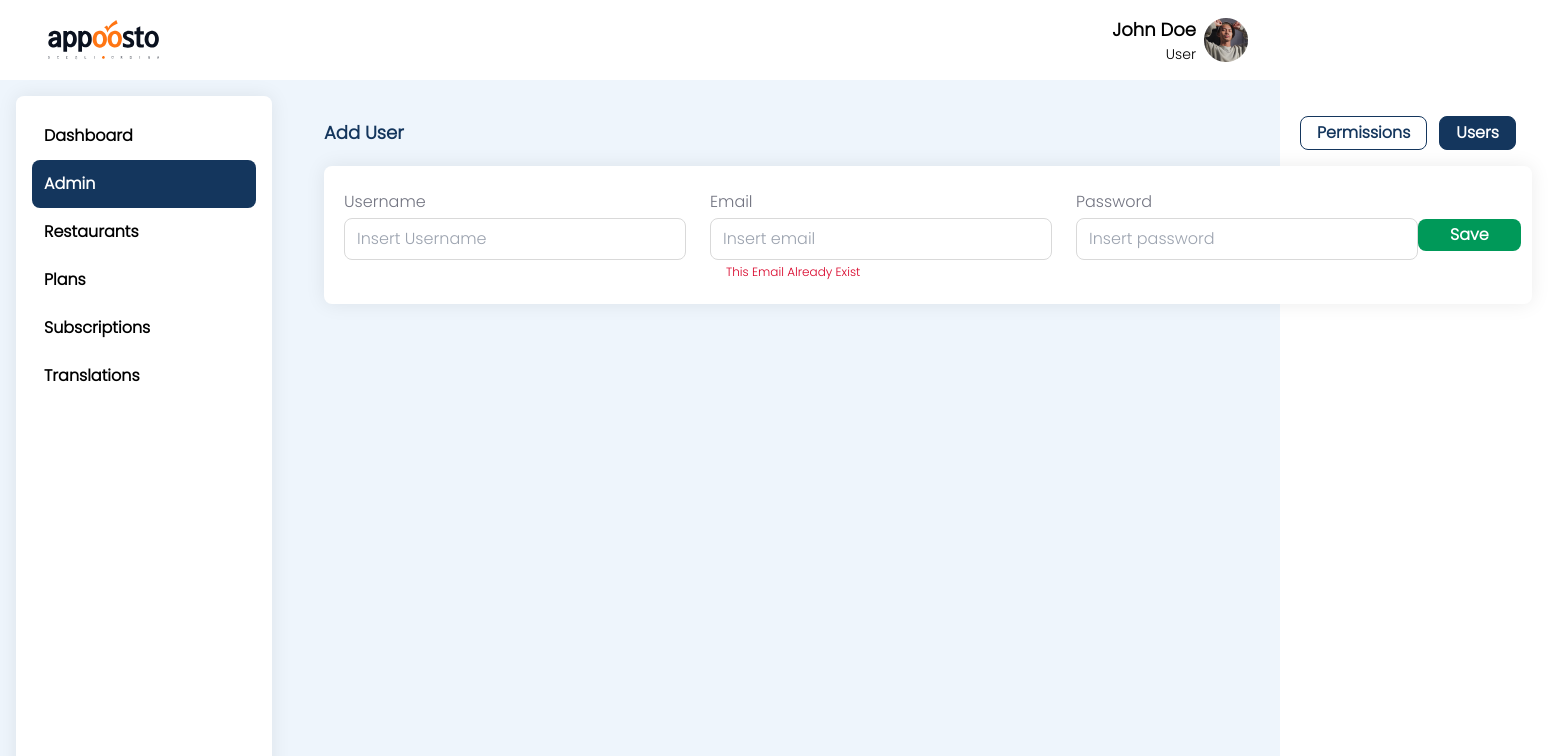
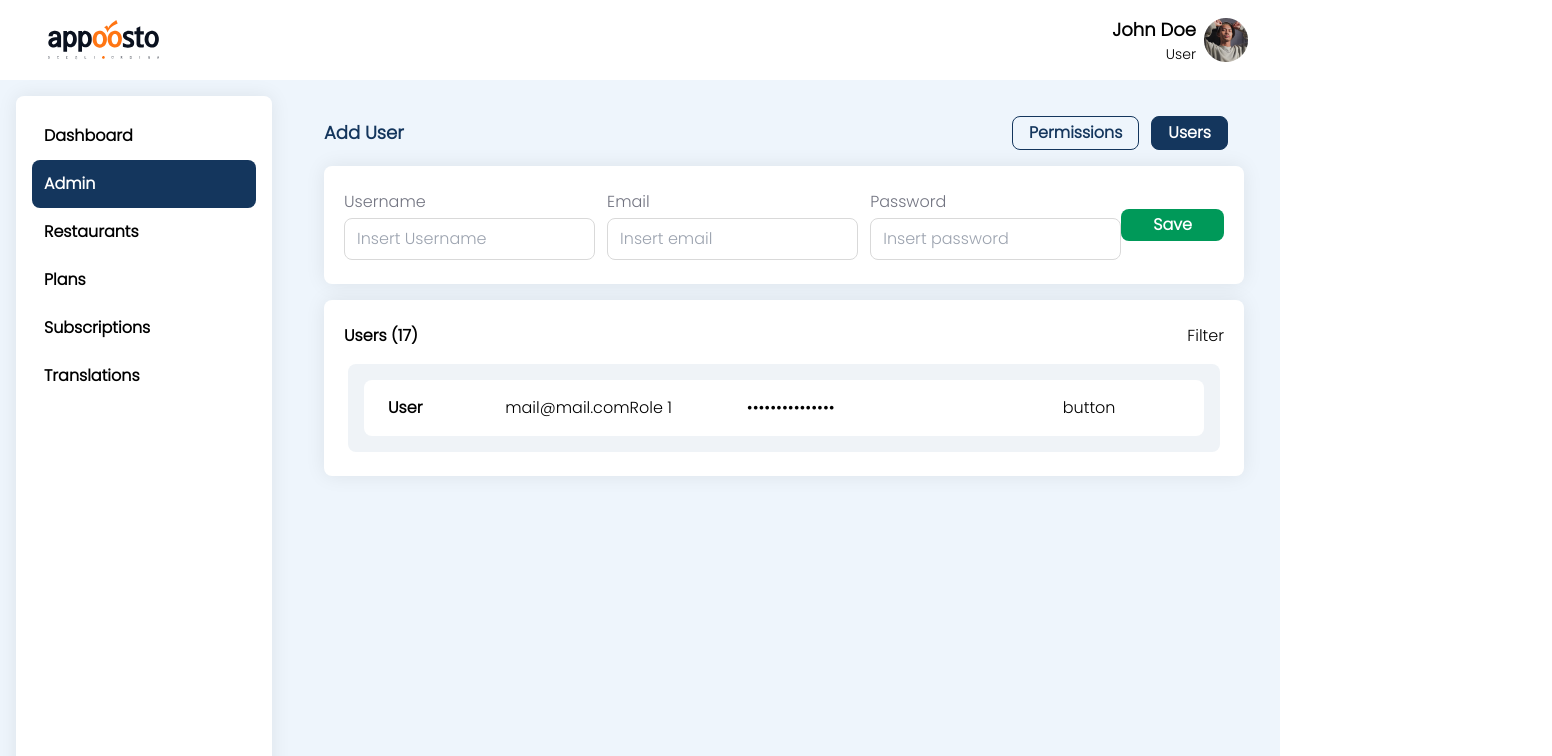
Before and after one commit to Hamza-Tasadaq/Appoosto-SuperAdmin, a React (Create React App) app: page /admin in a window 1280 px wide. Shown: the top 756 px of the page, 1552 px wide, since content can reach past the window. Built offline with nearby package versions, Linux system fonts and the light colour scheme.

Commit message:
Refixes done

```diff
--- a/src/components/protected/Admin/Users.js
+++ b/src/components/protected/Admin/Users.js
@@ -2,26 +2,50 @@ import { Input, Button, ErrorText } from "../../index";
 
 const Users = () => {
   return (
-    <div>
-      {" "}
+    <div className="space-y-4">
       <div className="bg-[#ffffff] rounded-lg px-5 py-6 boxShadow flex  justify-between">
-        <div className="flex-1 flex  space-x-6">
+        <div className="flex-1 flex  space-x-3">
           <div className="space-y-1">
             <h3 className="text-[#727481]">Username</h3>
-            <Input placeholder="Insert Username" type="text" />
+            <Input classes={"w-full"} placeholder="Insert Username" type="text" />
           </div>{" "}
           <div className="space-y-1">
             <h3 className="text-[#727481]">Email</h3>
-            <Input placeholder="Insert email" type="email" />
-            <ErrorText text="This Email Already Exist" />
+            <Input classes={"w-full"} placeholder="Insert email" type="email" />
+            {/* <ErrorText text="This Email Already Exist" /> */}
           </div>
           <div className="space-y-1">
             <h3 className="text-[#727481]">Password</h3>
-            <Input placeholder="Insert password" type="password" />
+            <Input classes={"w-full"} placeholder="Insert password" type="password" />
           </div>
         </div>
         <div className=" flex items-center justify-end">
           <Button classes="bg-[#009959] text-[#ffffff]" text="Save" />
+        </div>
+      </div>
+
+      <div className="bg-[#ffffff] rounded-lg w-full px-5 py-6 boxShadow space-y-4">
+        <div className="flex items-center justify-between w-full">
+          <h1 className="font-bold">Users (17)</h1>
+          <div>Filter</div>
+        </div>
+
+        <div className="mx-1 rounded-lg p-4 bg-[#EFF3F7]">
+          <div className="rounded-lg bg-[#ffffff] py-4 px-6 flex items-center">
+            <div className="flex-1">
+              <h1 className="font-semibold">User</h1>
+            </div>
+            <div className="flex-1">
+              <h2 className="font-medium">mail@mail.com</h2>
+            </div>
+            <div className="flex-1">
+              <h2 className="font-medium">Role 1</h2>
+            </div>
+            <div className="flex-1">
+              <input type={"password"} value="hhhhhhhhhhhhhhh" />
+            </div>
+            <div className="flex-1">button</div>
+          </div>
         </div>
       </div>
     </div>
```
